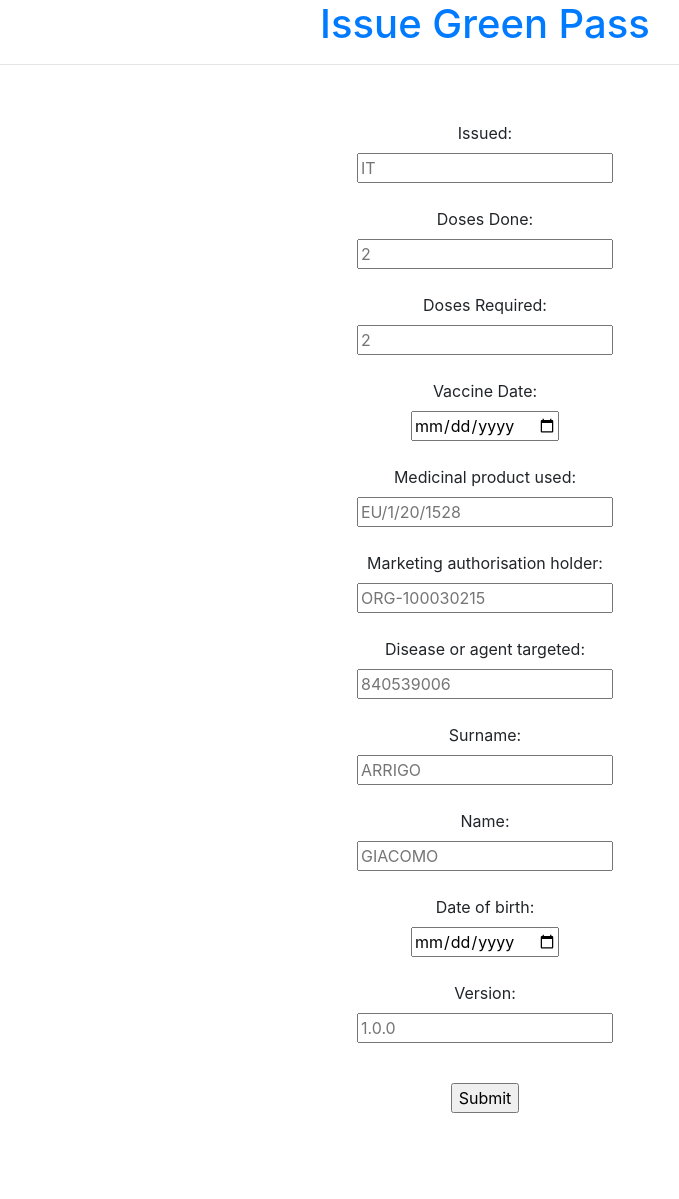
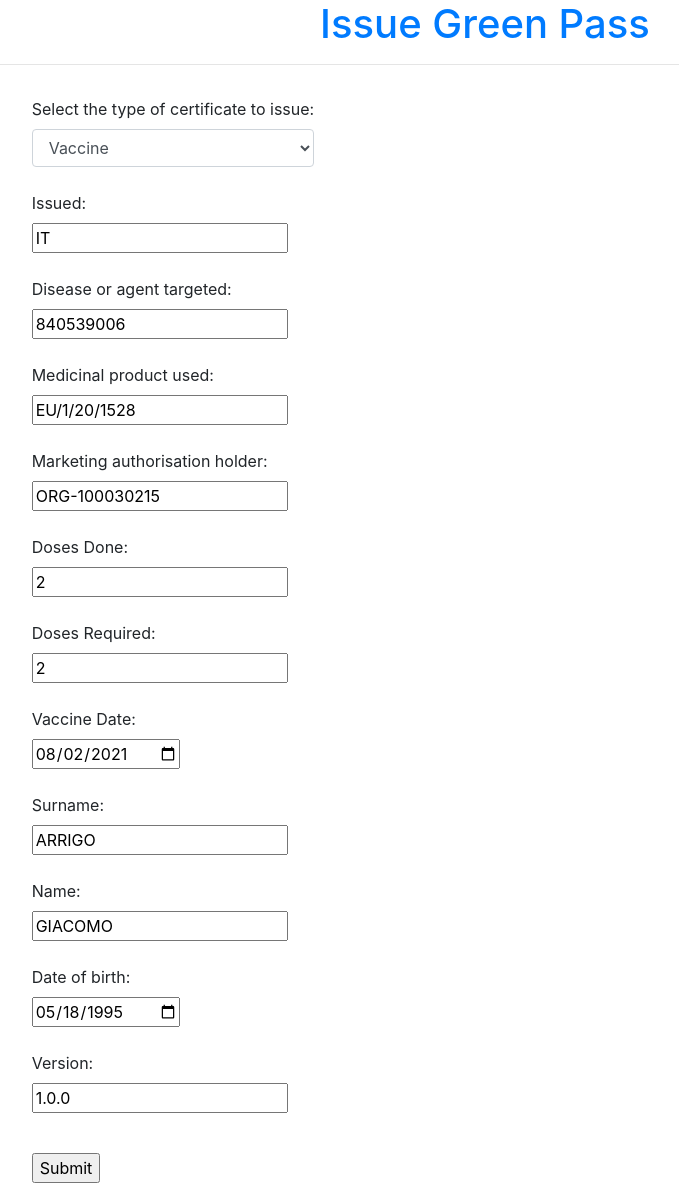
Before and after one commit to garrigo/dcc-issuance-backend-poc, a Flask app: page / in a window 1400 px wide; the page is wider, and only the part inside the window is pictured. Shown: that part, without its empty margins (215-894 px from the left). Before the commit the page ends 1113 px from the top of that part, so only its background shows below. Run offline with Flask 2, Linux system fonts and the light colour scheme; some libraries are stand-ins or nearby versions.

Commit message:
Added test and recovery

```diff
--- a/app/func/__init__.py
+++ b/app/func/__init__.py
@@ -17,6 +17,7 @@ def store_cert(certificate):
 
 
 def sign_GP(payload_dict, kid_int):
+
     payload = cbor_json.cbor_from_native(payload_dict)
     kid = kid_int.to_bytes(2, 'big')
 
@@ -31,6 +32,9 @@ def sign_GP(payload_dict, kid_int):
         EC2KpX: (private_key._x),
         EC2KpY: (private_key._y),
     }
+    # print(private_key._d.hex())
+    # print(private_key._x.hex())
+    # print(private_key._y.hex())
     cose_key = CoseKey.from_dict(cose_key)
 
     msg = Sign1Message(phdr={Algorithm: Es256, KID: kid}, uhdr={}, payload=payload)
--- a/app/routes.py
+++ b/app/routes.py
@@ -4,7 +4,7 @@ from app import app
 @app.route('/')
 @app.route('/index')
 def index():
-    return render_template('index.html', page="home")
+    return render_template('index.html', generated=False)
 
 from app.api import bp as flights_blueprint
 app.register_blueprint(flights_blueprint)
--- a/app/templates/index.html
+++ b/app/templates/index.html
@@ -13,68 +13,123 @@
   </div>
 
 
-{% if page == 'home' %}
-<form id="form" align="center" action="/sign" method="post" class="p-3">
+<div class="col offset-md-1">
+<form id="form"  action="/sign" method="post" class="p-3">
 
 
+	<div class="container">
+		<div class="row">
+			<div class="col-xs">
+				<label for="switch_field">Select the type of certificate to issue:</label><br>
+				<select class="form-control" id="switch_field">
+			</div>
 
-</select><br>
+			<div class="col-xs">
+				<option value="vaccine" col-xs-3>Vaccine</option>
+			</div>
+
+			<div class="col-xs">
+				<option value="test" col-xs-3>Test</option>
+			</div>
+
+			<div class="col-xs">
+				<option value="recovery">Recovery</option>
+			</div>
+
+		</div>
+	</div>
+
+	</select><br>
 
 <div class="form-group">
 
+	<div id="Type">
+		<input type="hidden" name="type" id="type" value="v">
+	</div>
+
 	<div id="Issued">
 		<label for="Issued">Issued:</label><br>
-		<input type="text" name="issued" id="issued" placeholder="IT"><br><br>
+		<input type="text" name="issued" id="issued" value="IT"><br><br>
 	</div>
 
-	<div id="DN">
-		<label for="dn">Doses Done:</label><br>
-		<input type="number" name="dn" id="dn" placeholder=2><br><br>
-	</div>
-
-	<div id="SD">
-		<label for="sd">Doses Required:</label><br>
-		<input type="number" name="sd" id="sd" placeholder=2><br><br>
-	</div>
-
-	<div id="Date">
-		<label for="dt">Vaccine Date:</label><br>
-		<input type="date" name="dt" id="dt" placeholder="2021-08-02"><br><br>
+	<div id="Tg">
+		<label for="tg">Disease or agent targeted:</label><br>
+		<input type="text" name="tg" id="tg" value="840539006"><br><br>
 	</div>
 
 	<div id="Mp">
 		<label for="mp">Medicinal product used:</label><br>
-		<input type="text" name="mp" id="mp" placeholder="EU/1/20/1528"><br><br>
+		<input type="text" name="mp" id="mp" value="EU/1/20/1528"><br><br>
 	</div>
 
 	<div id="Ma">
 		<label for="ma">Marketing authorisation holder:</label><br>
-		<input type="text" name="ma" id="ma" placeholder="ORG-100030215"><br><br>
+		<input type="text" name="ma" id="ma" value="ORG-100030215"><br><br>
 	</div>
 
-	<div id="Tg">
-		<label for="tg">Disease or agent targeted:</label><br>
-		<input type="text" name="tg" id="tg" placeholder="840539006"><br><br>
+	<div id="Dn">
+		<label for="dn">Doses Done:</label><br>
+		<input type="number" name="dn" id="dn" value=2><br><br>
+	</div>
+
+	<div id="Sd">
+		<label for="sd">Doses Required:</label><br>
+		<input type="number" name="sd" id="sd" value=2><br><br>
+	</div>
+
+	<div id="Dt">
+		<label for="dt">Vaccine Date:</label><br>
+		<input type="date" name="dt" id="dt" value="2021-08-02"><br><br>
+	</div>
+
+	<div id="Tt">
+		<label for="tt">Type of test:</label><br>
+		<input type="text" name="tt" id="tt" value="LP217198-3"><br><br>
+	</div>
+
+	<div id="Sc">
+		<label for="sc">Date and time of test collection:</label><br>
+		<input type="datetime-local" name="sc" id="sc" value="2021-06-12T10:30"><br><br>
+	</div>
+
+	<div id="Tr">
+		<label for="tr">Result of the test:</label><br>
+		<input type="text" name="tr" id="tr" value="260415000"><br><br>
+	</div>
+
+	<div id="Fr">
+		<label for="fr">Date of first positive NAAT test result:</label><br>
+		<input type="date" name="fr" id="fr" value="2021-06-12"><br><br>
+	</div>
+
+	<div id="Df">
+		<label for="df">Certificate valid from:</label><br>
+		<input type="date" name="df" id="df" value="2021-08-12"><br><br>
+	</div>
+
+	<div id="Du">
+		<label for="du">Certificate valid until:</label><br>
+		<input type="tedatext" name="du" id="du" value="2022-08-12"><br><br>
 	</div>
 
 	<div id="Fn">
 		<label for="fn">Surname:</label><br>
-		<input type="text" name="fn" id="fn" placeholder="ARRIGO"><br><br>
+		<input type="text" name="fn" id="fn" value="ARRIGO"><br><br>
 	</div>
 
 	<div id="Gn">
 		<label for="gn">Name:</label><br>
-		<input type="text" name="gn" id="gn" placeholder="GIACOMO"><br><br>
+		<input type="text" name="gn" id="gn" value="GIACOMO"><br><br>
 	</div>
 
 	<div id="Dob">
 		<label for="dob">Date of birth:</label><br>
-		<input type="date" name="dob" id="dob" placeholder="1995-05-18"><br><br>
+		<input type="date" name="dob" id="dob" value="1995-05-18"><br><br>
 	</div>
 
 	<div id="Ver">
 		<label for="ver">Version:</label><br>
-		<input type="text" name="ver" id="ver" placeholder="1.0.0"><br><br>
+		<input type="text" name="ver" id="ver" value="1.0.0"><br><br>
 	</div>
 
 
@@ -83,9 +138,11 @@
 <input type="submit" value="Submit">
 
 </form>
+</div>
 
-{% else %}
-<div class="rowd-flex flex-column mx-auto" style="width: 85%;">
+<div class="col offset-md-1">
+{% if generated %}
+<div class="p-3">
 
 	<div class="row p-2">
 		<div id="error-msg" role="alert"></div>
@@ -109,10 +166,14 @@
 
 
 {% endif %}
+</div>
 {% block javascript %}
+<script type="text/javascript">
+	{% include 'switch_type.js' %}
+</script>
 <script type="text/javascript">
 	{% include 'qr_generator.js' %}
 </script>
+{% endblock %}
 
 {% endblock %}
-{% endblock %}
--- a/app/templates/qr_generator.js
+++ b/app/templates/qr_generator.js
@@ -1,6 +1,6 @@
 $( document ).ready(function() {
-    var page = '{{page}}'
-    if (page == 'generated_gp'){
+    var page = '{{generated}}'
+    if (page){
         var payload='{{payload}}';
         var qrString = String(payload);
 
--- /dev/null
+++ b/app/templates/switch_type.js
@@ -0,0 +1,53 @@
+$("#switch_field").change(function() {
+    if ($("#switch_field").val().toString() == 'vaccine') {
+        $('#type').val('v');
+        $('#Mp').show();
+        $('#Ma').show();
+        $('#Dn').show();
+        $('#Sd').show();
+        $('#Dt').show();
+        $('#Tt').hide();
+        $('#Sc').hide();
+        $('#Tr').hide();
+        $('#Fr').hide();
+        $('#Df').hide();
+        $('#Du').hide();
+
+    }
+	else if ($("#switch_field").val().toString() == 'test')
+	{
+        $('#type').val('t');
+        $('#Mp').hide();
+        $('#Ma').show();
+        $('#Dn').hide();
+        $('#Sd').hide();
+        $('#Dt').hide();
+        $('#Tt').show();
+        $('#Sc').show();
+        $('#Tr').show();
+        $('#Fr').hide();
+        $('#Df').hide();
+        $('#Du').hide();
+	}
+	else{
+        $('#type').val('r');
+        $('#Mp').hide();
+        $('#Ma').hide();
+        $('#Dn').hide();
+        $('#Sd').hide();
+        $('#Dt').hide();
+        $('#Tt').hide();
+        $('#Sc').hide();
+        $('#Tr').hide();
+        $('#Fr').show();
+        $('#Df').show();
+        $('#Du').show();
+	}
+
+  });
+
+$("#switch_field").trigger("change");
+
+$( document ).ready(function() {
+
+});
```
Also changed, not shown: app/api/__init__.py (+87 -37 lines).
